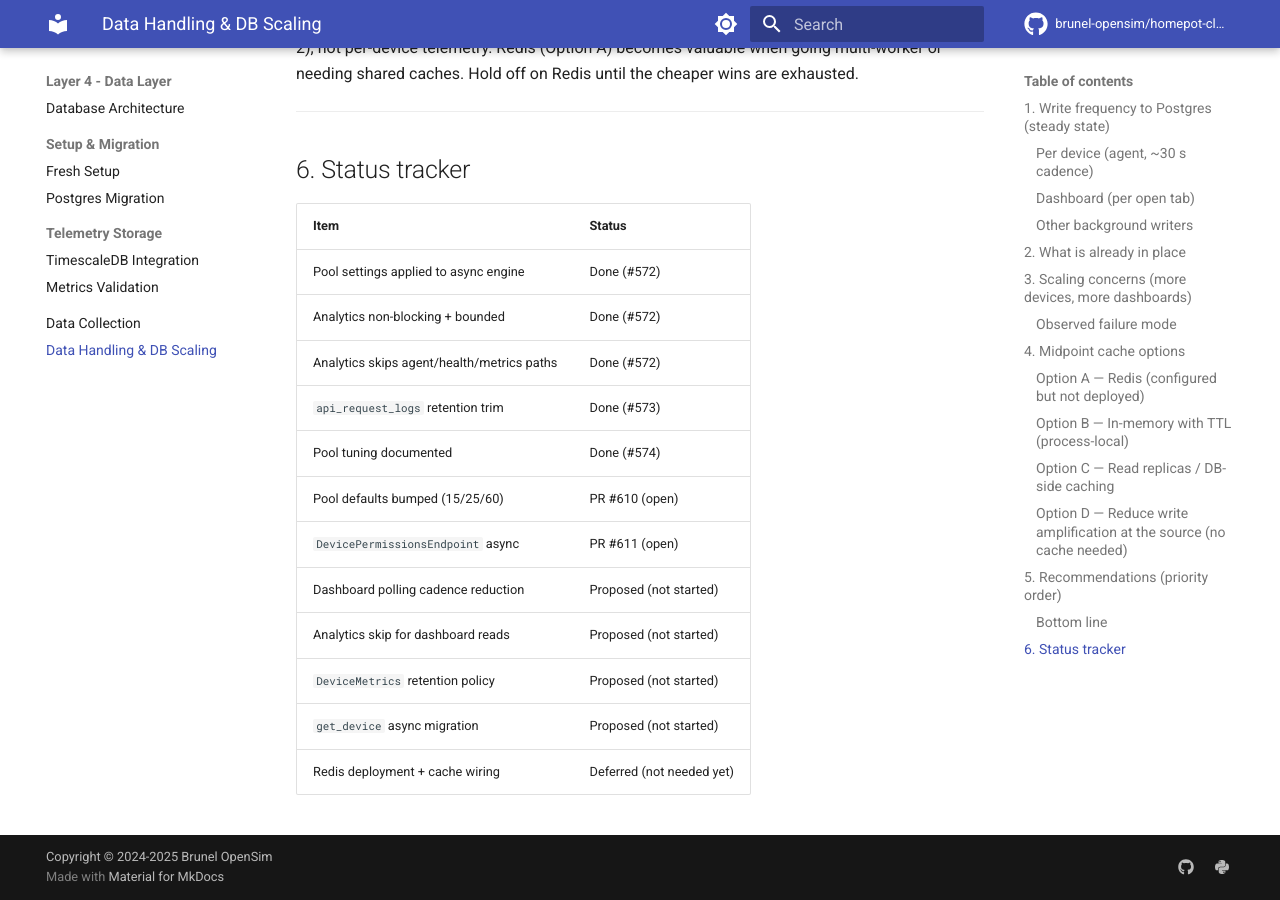
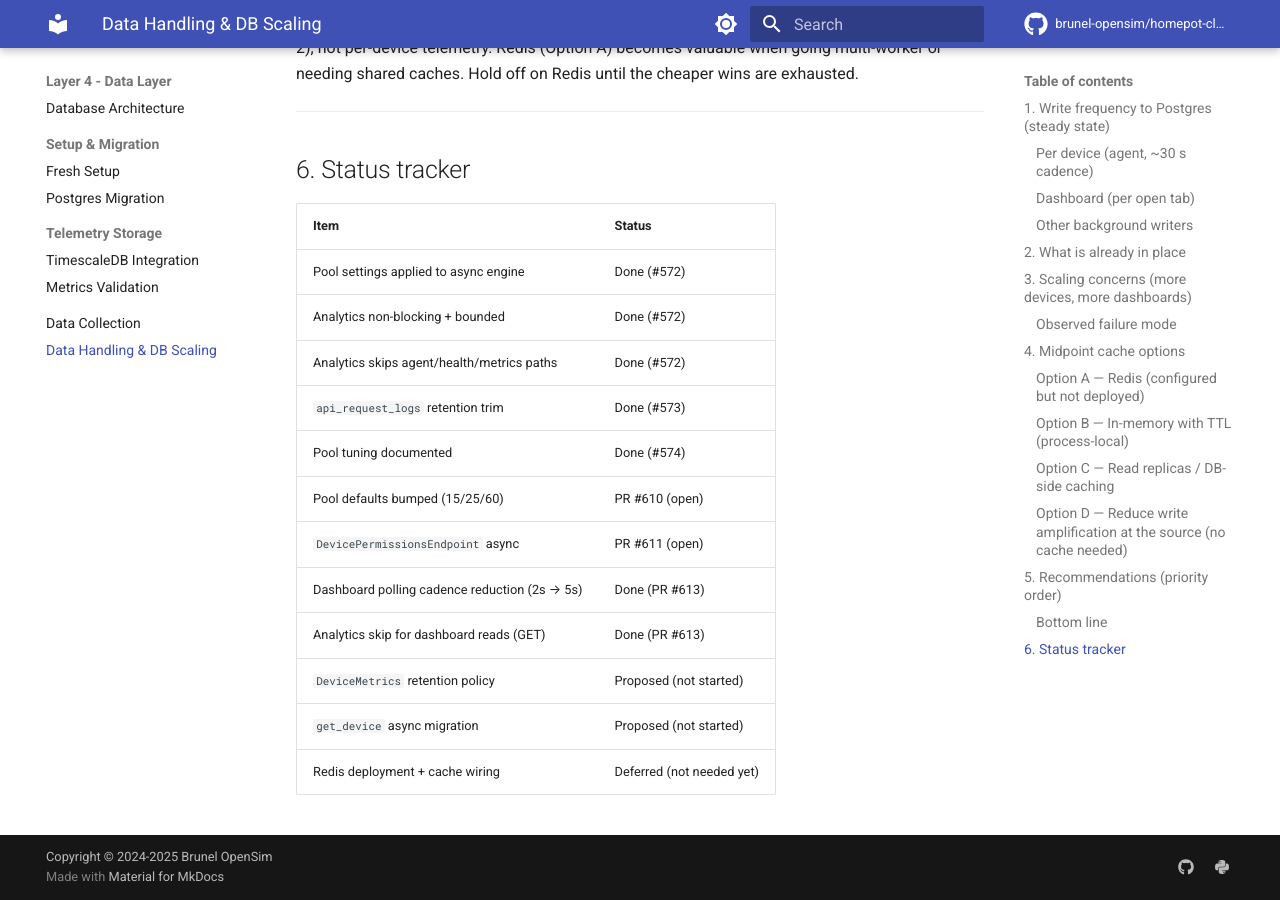
Before and after one commit to brunel-opensim/homepot-client, an MkDocs documentation site: the page built from docs/data-handling-and-db-scaling.md, in a window 1280 px wide and 900 px high, scrolled down 4442 px. Built offline with MkDocs 1.6.1 and Material for MkDocs 9.7.7, drawn with Linux system fonts in a browser that asks for light colours; comment, search, counter and statistics services are not loaded; the version menu is left out.

Commit message:
docs: mark polling cadence + analytics skip as done

```diff
--- a/docs/data-handling-and-db-scaling.md
+++ b/docs/data-handling-and-db-scaling.md
@@ -163,8 +163,8 @@ caches. Hold off on Redis until the cheaper wins are exhausted.
 | Pool tuning documented | Done (#574) |
 | Pool defaults bumped (15/25/60) | PR #610 (open) |
 | `DevicePermissionsEndpoint` async | PR #611 (open) |
-| Dashboard polling cadence reduction | Proposed (not started) |
-| Analytics skip for dashboard reads | Proposed (not started) |
+| Dashboard polling cadence reduction (2s → 5s) | Done (PR #613) |
+| Analytics skip for dashboard reads (GET) | Done (PR #613) |
 | `DeviceMetrics` retention policy | Proposed (not started) |
 | `get_device` async migration | Proposed (not started) |
 | Redis deployment + cache wiring | Deferred (not needed yet) |
```
